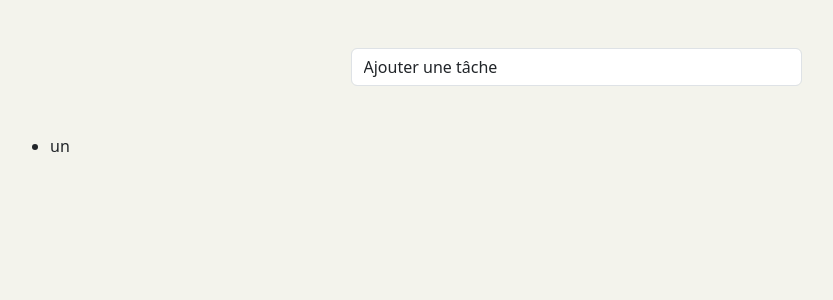
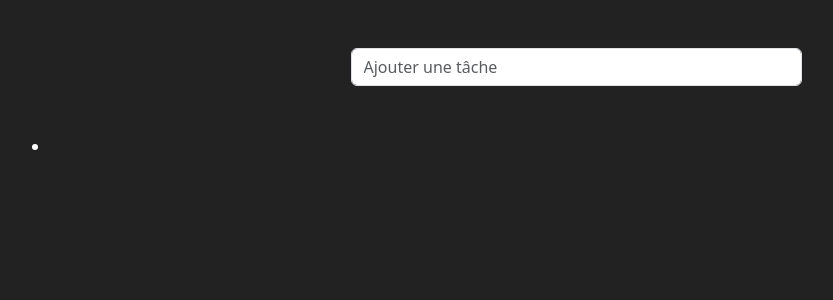
Before and after one commit to Boris-Picard/todo-list-react, a React (Vite) app: page / in a window 1280 px wide. Shown: the top 300 px of the page, without its empty margins (64-897 px from the left). Built offline with nearby package versions, Linux system fonts and the light colour scheme.

Commit message:
todo list almost done

```diff
--- a/src/App.jsx
+++ b/src/App.jsx
@@ -1,6 +1,6 @@
-import { List } from "./components/todo/List";
 import { AddTask } from "./components/form/AddTask";
 import './assets/styles/body.css'
+import { List } from "./components/todo/List";
 
 function App() {
 
--- a/src/assets/styles/body.css
+++ b/src/assets/styles/body.css
@@ -1,3 +1,3 @@
 body {
-    background-color: #f3f3ec;
+    background-color: #222;
 }
--- a/src/components/form/AddTask.jsx
+++ b/src/components/form/AddTask.jsx
@@ -1,9 +1,27 @@
+import { useState } from "react"
+
 export function AddTask() {
-    return <form>
+
+    const [list, setList] = useState("")
+
+    const handleChange = (e) => {
+        setList(e.target.value)
+    }
+
+    const handleSubmit = (e) => {
+        e.preventDefault();
+        if (SubmitEvent) {
+            setList("")
+        }
+    }
+
+    return <form onSubmit={handleSubmit}>
         <input
-        className="form-control"
-        type="text"
-        value="Ajouter une tâche"
+            className="form-control"
+            type="text"
+            value={list}
+            placeholder="Ajouter une tâche"
+            onChange={handleChange}
         />
     </form>
 }
--- a/src/components/todo/List.jsx
+++ b/src/components/todo/List.jsx
@@ -1,7 +1,8 @@
+
 export function List() {
-    return (
-        <ul>
-            <li>un</li>
-        </ul>
-    )
+    return <ul className="text-white">
+        <li>
+
+        </li>
+    </ul>
 }
```
